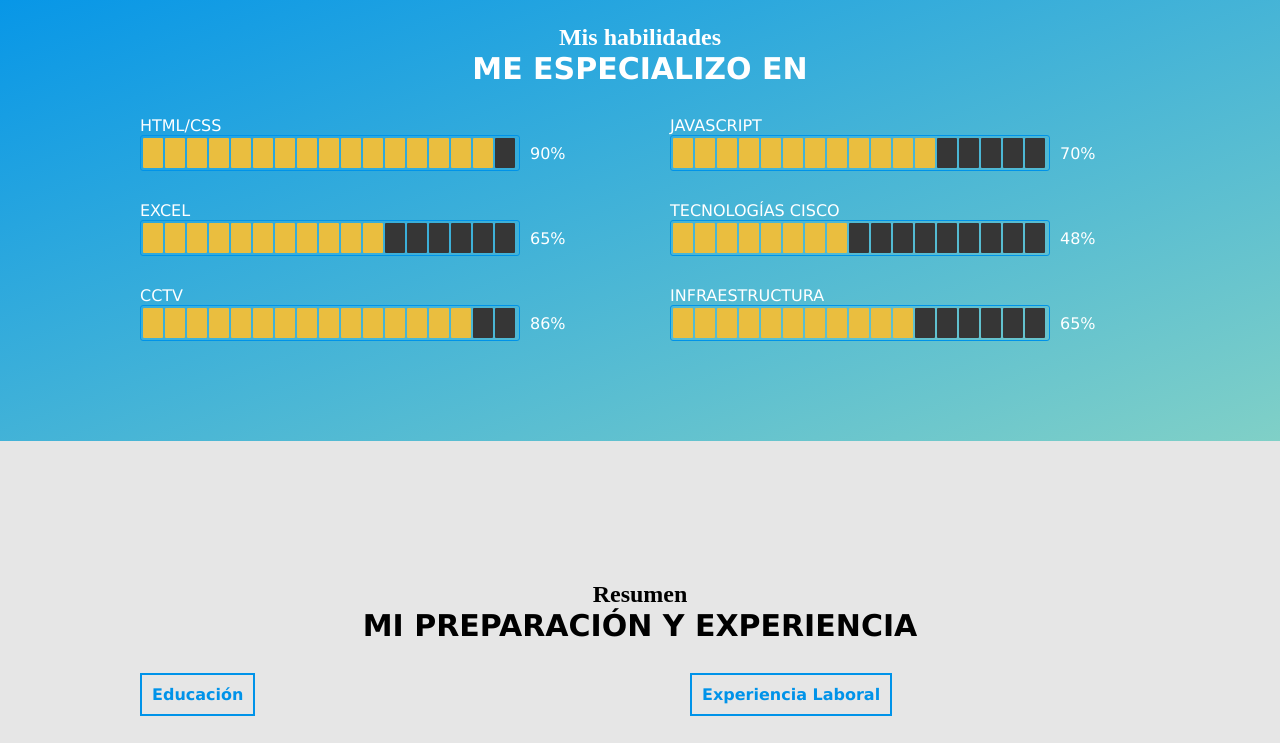
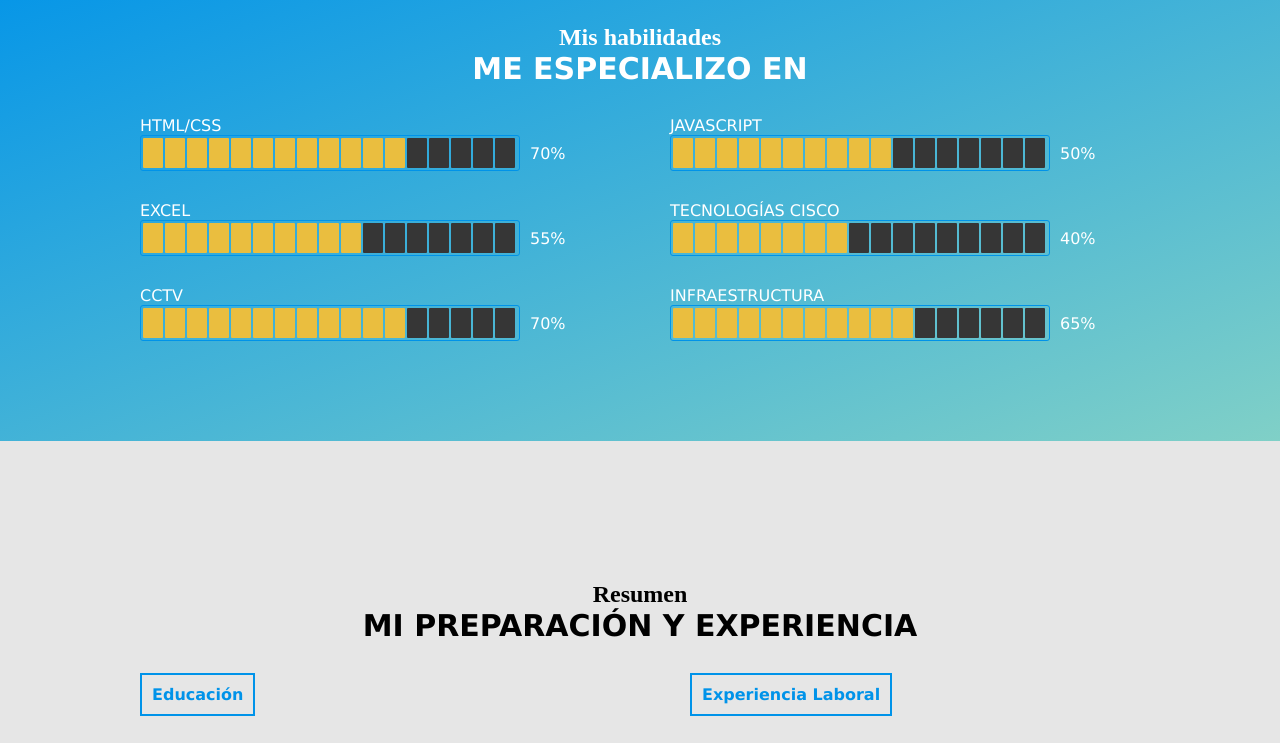
Before and after one commit to NahuelcrLopez/CV, a plain HTML site: page index.html in a window 1280 px wide. Shown: the part 1080-1823 px from the top of the page. Drawn offline with Linux system fonts and the light colour scheme.

Commit message:
Actualizacion

```diff
--- a/app.js
+++ b/app.js
@@ -57,19 +57,19 @@ function efectoHabilidades(){
     if(distancia_skills>=300 && entro==false){
         entro = true;
         const intervalHtml = setInterval(function(){
-            pintarBarra(html, 16, 0, intervalHtml);
+            pintarBarra(html, 12, 0, intervalHtml);
         },100);
         const intervalJavascript = setInterval(function(){
-            pintarBarra(javascript, 12, 1, intervalJavascript);
+            pintarBarra(javascript, 10, 1, intervalJavascript);
         },100);
         const intervalExcel = setInterval(function(){
-            pintarBarra(excel, 11, 2, intervalExcel);
+            pintarBarra(excel, 10, 2, intervalExcel);
         },100);
         const intervalCisco = setInterval(function(){
             pintarBarra(cisco, 08, 3, intervalCisco);
         },100);
         const intervalCctv = setInterval(function(){
-            pintarBarra(cctv, 15, 4, intervalCctv);
+            pintarBarra(cctv, 12, 4, intervalCctv);
         },100);
         const intervalInfraestructura = setInterval(function(){
             pintarBarra(infraestructura, 11, 5, intervalInfraestructura);
--- a/index.html
+++ b/index.html
@@ -89,7 +89,7 @@
                             <!-- mediante javascript luego genereremos 17 barritas con clase e -->
 
                         </div>
-                        <span>90%</span>
+                        <span>70%</span>
                     </div>
                 </div>
                 <div class="col">
@@ -99,7 +99,7 @@
                             <!-- mediante javascript luego genereremos 17 barritas con clase e -->
 
                         </div>
-                        <span>70%</span>
+                        <span>50%</span>
                     </div>
                 </div>
             </div>
@@ -111,7 +111,7 @@
                             <!-- mediante javascript luego genereremos 17 barritas con clase e -->
 
                         </div>
-                        <span>65%</span>
+                        <span>55%</span>
                     </div>
                 </div>
                 <div class="col">
@@ -121,7 +121,7 @@
                             <!-- mediante javascript luego genereremos 17 barritas con clase e -->
 
                         </div>
-                        <span>48%</span>
+                        <span>40%</span>
                     </div>
                 </div>
             </div>
@@ -133,7 +133,7 @@
                             <!-- mediante javascript luego genereremos 17 barritas con clase e -->
 
                         </div>
-                        <span>86%</span>
+                        <span>70%</span>
                     </div>
                 </div>
                 <div class="col">
@@ -242,7 +242,6 @@
     <section class="contacto" id="contacto">
         <div class="contenido-seccion">
             <h2 class="titulo-seccion">Contacto</h2>
-            <h3>Ponte en contacto!</h3>
 
             <div class="fila">
                 <div class="col">
```
